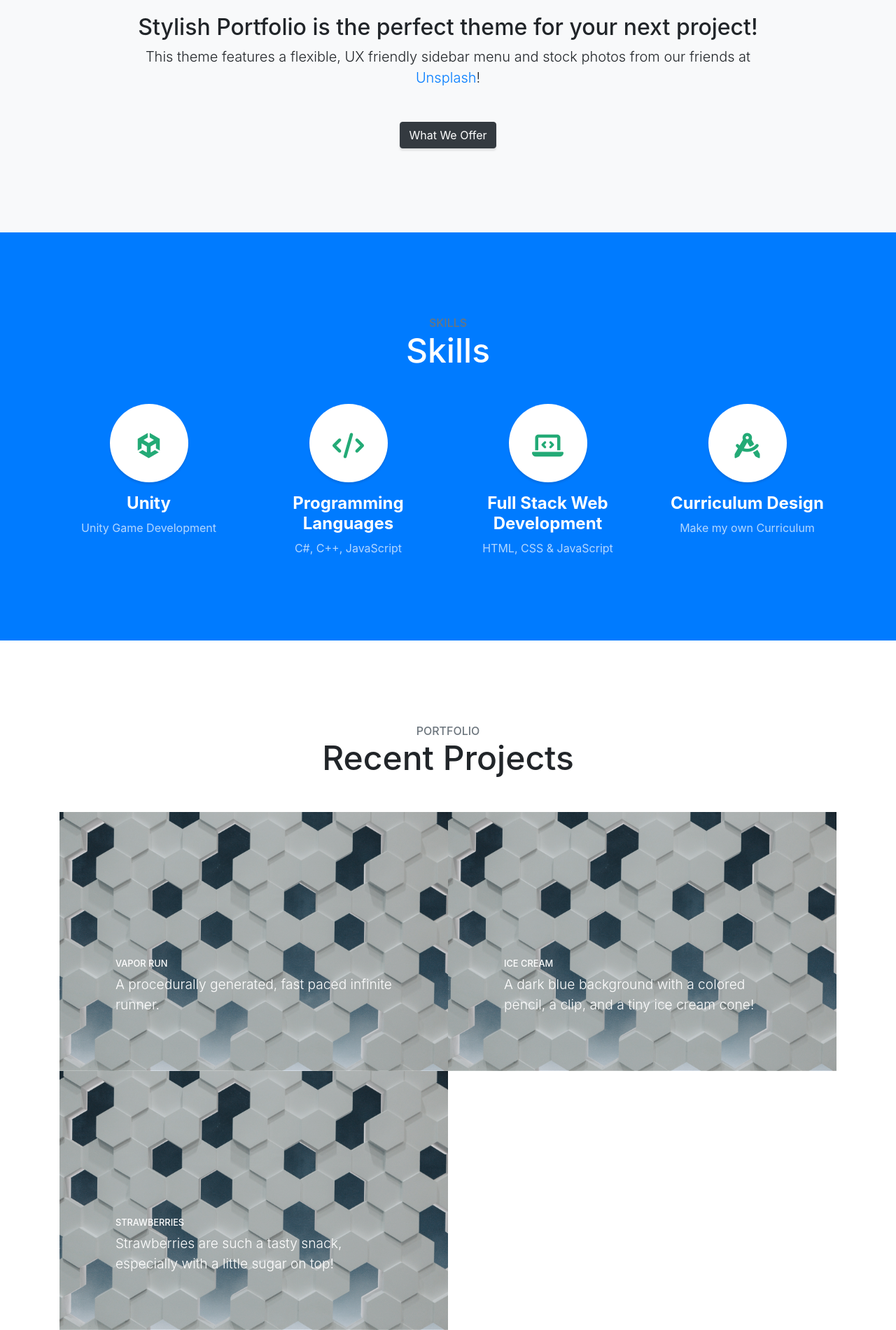
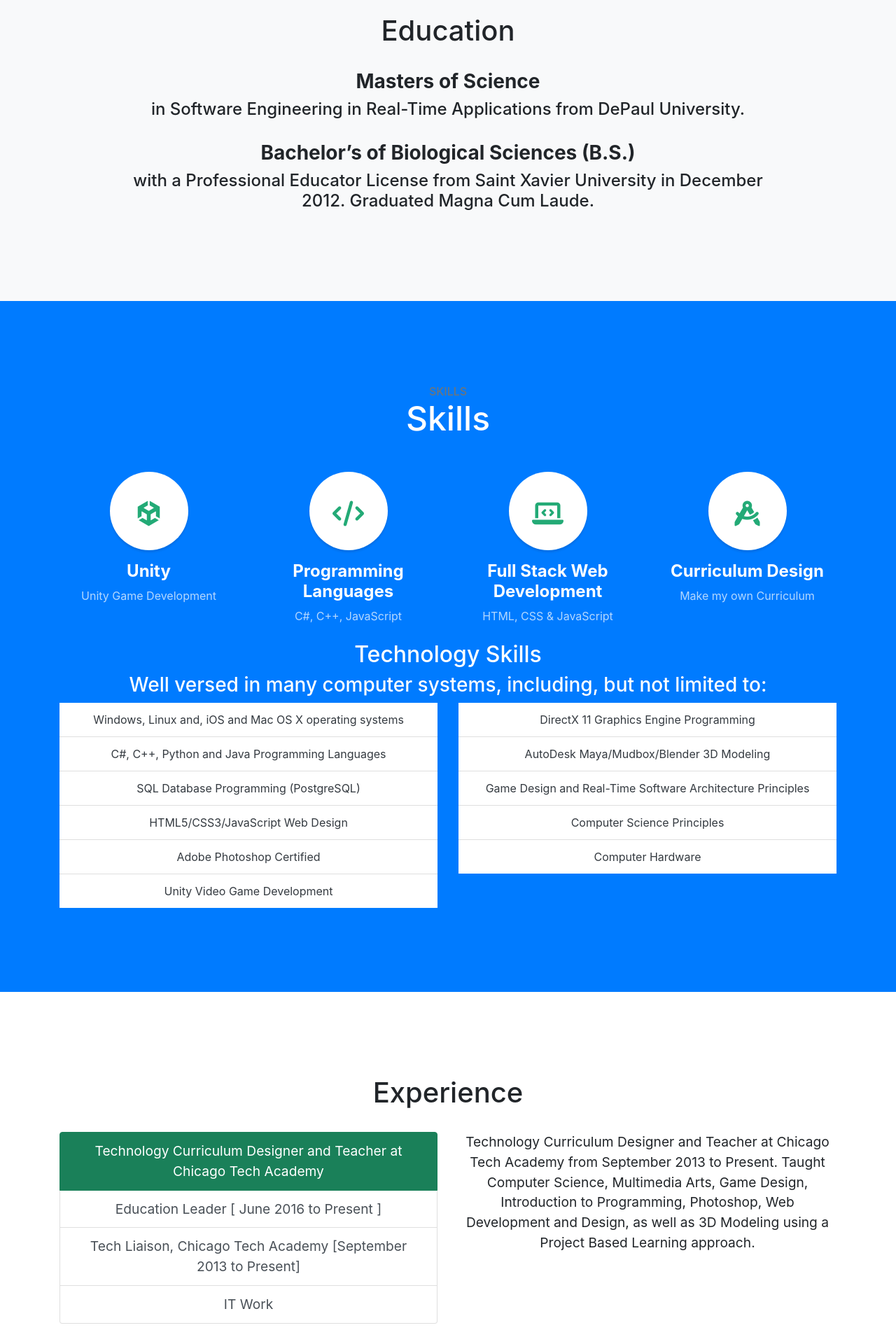
Before and after one commit to whiskethy/cimbyote.github.io, a website with bundled scripts: page index.html in a window 1280 px wide. Shown: the part 900-2800 px from the top of the page at 70% size. Built offline with nearby package versions, Linux system fonts and the light colour scheme; files whose address does not match are found by name.

Commit message:
Added Content

```diff
--- a/index.html
+++ b/index.html
@@ -39,11 +39,20 @@
         <a class="js-scroll-trigger" href="#page-top">Home</a>
       </li>
       <li class="sidebar-nav-item">
-        <a class="js-scroll-trigger" href="#about">About</a>
+        <a class="js-scroll-trigger" href="#education">Education</a>
       </li>
+
       <li class="sidebar-nav-item">
         <a class="js-scroll-trigger" href="#skills">Skills</a>
       </li>
+
+      <li class="sidebar-nav-item">
+        <a class="js-scroll-trigger" href="#experience">Experience</a>
+      </li>
+      <li class="sidebar-nav-item">
+        <a class="js-scroll-trigger" href="#about">About</a>
+      </li>
+
       <li class="sidebar-nav-item">
         <a class="js-scroll-trigger" href="#portfolio">Portfolio</a>
       </li>
@@ -60,26 +69,38 @@
       <h3 class="mb-5">
         <em>Teacher, Software Engineer, Game Programmer</em>
       </h3>
-      <a class="btn btn-primary btn-xl js-scroll-trigger" href="#about">Find Out More</a>
+      <a class="btn btn-primary btn-xl js-scroll-trigger" href="#experience">Find Out More</a>
     </div>
     <div class="overlay"></div>
   </header>
 
   <!-- About -->
-  <section class="content-section bg-light" id="about">
+  <section class="content-section bg-light" id="education">
     <div class="container text-center">
       <div class="row">
-        <div class="col-lg-10 mx-auto">
-          <h2>Stylish Portfolio is the perfect theme for your next project!</h2>
-          <p class="lead mb-5">This theme features a flexible, UX friendly sidebar menu and stock photos from our friends at
-            <a href="https://unsplash.com/">Unsplash</a>!</p>
-          <a class="btn btn-dark btn-xl js-scroll-trigger" href="#services">What We Offer</a>
+        <div class="col-md-10 mx-auto mb-4">
+          <h1>Education</h1>
         </div>
+      </div>
+      <div class="row">
+          <div class="col-md-10 mb-4 mx-auto">
+            <h3>
+              <strong>Masters of Science </strong>
+            </h3>
+            <h4>in Software Engineering in Real-Time Applications from DePaul University.</h4>
+        </div>
+      </div>
+      <div class="row">
+        <div class="col-md-10 mx-auto">
+          <h3>
+            <strong>Bachelor’s of Biological Sciences (B.S.)</strong>
+          </h3>
+          <h4> with a Professional Educator License from Saint Xavier University in December 2012. Graduated Magna Cum Laude.</h4>
       </div>
     </div>
   </section>
 
-  <!-- Services -->
+  <!-- Skills -->
   <section class="content-section bg-primary text-white text-center" id="skills">
     <div class="container">
       <div class="content-section-heading">
@@ -125,8 +146,80 @@
         </div>
       </div>
     </div>
+    <div class="container text-center mt-4">
+      <div class="row">
+        <div class="col-md-10 mx-auto">
+          <h2>Technology Skills</h2>
+          <h3>Well versed in many computer systems, including, but not limited to:</h3>
+        </div>
+      </div>
+      <div class="row text-dark">
+        <div class="col-md-6 mx-auto">
+          <ul class="list-group list-group-flush">
+            <li class="list-group-item">Windows, Linux and, iOS and Mac OS X operating systems</li>
+            <li class="list-group-item">C#, C++, Python and Java Programming Languages</li>
+              <li class="list-group-item">SQL Database Programming (PostgreSQL)</li>
+                <li class="list-group-item">HTML5/CSS3/JavaScript Web Design</li>
+                  <li class="list-group-item">Adobe Photoshop Certified</li>
+                    <li class="list-group-item">Unity Video Game Development</li>
+          </ul>
+        </div>
+        <div class="col-md-6 mx-auto">
+          <ul class="list-group list-group-flush">
+
+            <li class="list-group-item">DirectX 11 Graphics Engine Programming</li>
+              <li class="list-group-item">AutoDesk Maya/Mudbox/Blender 3D Modeling</li>
+                <li class="list-group-item">Game Design and Real-Time Software Architecture Principles</li>
+                  <li class="list-group-item">Computer Science Principles</li>
+                    <li class="list-group-item">Computer Hardware</li>
+
+          </ul>
+        </div>
+      </div>
   </section>
 
+<!-- About -->
+<section class="content-section text-center" id="experience">
+  <div class="container text-center">
+    <div class="row">
+      <div class="col-md-10 mx-auto mb-4">
+        <h1>Experience</h1>
+      </div>
+    </div>
+    <div class="row">
+        <div class="col-md-6 mb-4">
+          <div class="list-group" id="list-tab" role="tablist">
+            <a class="list-group-item list-group-item-action active" id="list-1-list" data-toggle="list" href="#list-1" role="tab" aria-controls="1">Technology Curriculum Designer and Teacher at Chicago Tech Academy</a>
+            <a class="list-group-item list-group-item-action" id="list-2-list" data-toggle="list" href="#list-2" role="tab" aria-controls="2">Education Leader [ June 2016 to Present ]              </a>
+            <a class="list-group-item list-group-item-action" id="list-4-list" data-toggle="list" href="#list-4" role="tab" aria-controls="4">Tech Liaison, Chicago Tech Academy [September 2013 to Present]</a>
+            <a class="list-group-item list-group-item-action" id="list-5-list" data-toggle="list" href="#list-5" role="tab" aria-controls="5">IT Work</a>
+          </div>
+        </div>
+        <div class="col-md-6">
+          <div class="tab-content" id="nav-tabContent">
+            <div class="tab-pane fade show active" id="list-1" role="tabpanel" aria-labelledby="list-1-list">Technology Curriculum Designer and Teacher at Chicago Tech Academy from September 2013 to Present. Taught Computer Science, Multimedia Arts, Game Design, Introduction to Programming, Photoshop, Web Development and Design, as well as 3D Modeling using a Project Based Learning approach.
+            </div>
+            <div class="tab-pane fade" id="list-2" role="tabpanel" aria-labelledby="list-2-list">Severed as a Teacher Leader for the school, being involved in administrative duties, along with Lesson Plan reviews, implementing several successful Whole-School Improvement initiatives, and the completion of the Education Leadership Academy offered by High Tech High Graduate School Of Education.
+            </div>
+            <div class="tab-pane fade" id="list-4" role="tabpanel" aria-labelledby="list-4-list">Developed the Tech Curriculum for the school. Worked with staff members to better incorporate technology in their classrooms.  This also involved several assistant administrative duties.
+            </div>
+            <div class="tab-pane fade" id="list-5" role="tabpanel" aria-labelledby="list-5-list">Operated a small IT business for developing websites, and maintaining hardware for several small businesses through high school and undergrad.
+
+            </div>
+          </div>
+        </div>
+      </div>
+    </div>
+</section>
+
+  <!-- Call to Action -->
+  <section class="content-section bg-primary text-white"id="about">
+    <div class="container text-center">
+      <h2 class="mb-4">About</h2>
+      <a href="#" class="btn btn-xl btn-light mr-4">Click Me!</a>
+      <a href="#" class="btn btn-xl btn-dark">Look at Me!</a>
+    </div>
+  </section>
   <!-- Callout
   <section class="callout">
     <div class="container text-center">
@@ -183,14 +276,7 @@
     </div>
   </section>
 
-  <!-- Call to Action -->
-  <section class="content-section bg-primary text-white">
-    <div class="container text-center">
-      <h2 class="mb-4">The buttons below are impossible to resist...</h2>
-      <a href="#" class="btn btn-xl btn-light mr-4">Click Me!</a>
-      <a href="#" class="btn btn-xl btn-dark">Look at Me!</a>
-    </div>
-  </section>
+
 
   <!-- Footer -->
   <footer class="footer text-center">
--- a/scss/_bootstrap-overrides.scss
+++ b/scss/_bootstrap-overrides.scss
@@ -51,3 +51,16 @@ a {
 .text-secondary {
   color: $secondary !important;
 }
+.list-group-item.active
+{
+  background-color: darken($primary, 10%) !important;
+    border-color: darken($primary, 10%) !important;
+}
+#nav-tabContent
+{
+  font-size: 1.2rem;
+}
+#list-tab
+{
+  font-size: 1.2rem;
+}
--- a/scss/_masthead.scss
+++ b/scss/_masthead.scss
@@ -6,7 +6,7 @@
   height: auto;
   padding-top: 8rem;
   padding-bottom: 8rem;
-  background: linear-gradient(90deg, fade-out($white, 0.9) 0%, fade-out($white, 0.9) 100%), url('../img/portfolio-bg.jpg');
+  background: linear-gradient(0deg, fade-out($secondary, 0.5) 0%, fade-out($primary, 0.5) 100%), url('../img/japan.jpg');
   background-position: center center;
   background-repeat: no-repeat;
   background-size: cover;
@@ -15,6 +15,7 @@
     margin: 0;
     padding: 0;
   }
+
   @media (min-width: 992px) {
     height: 100vh;
     h1 {
```
Also changed, not shown: css/stylish-portfolio.css, 5 other files.
